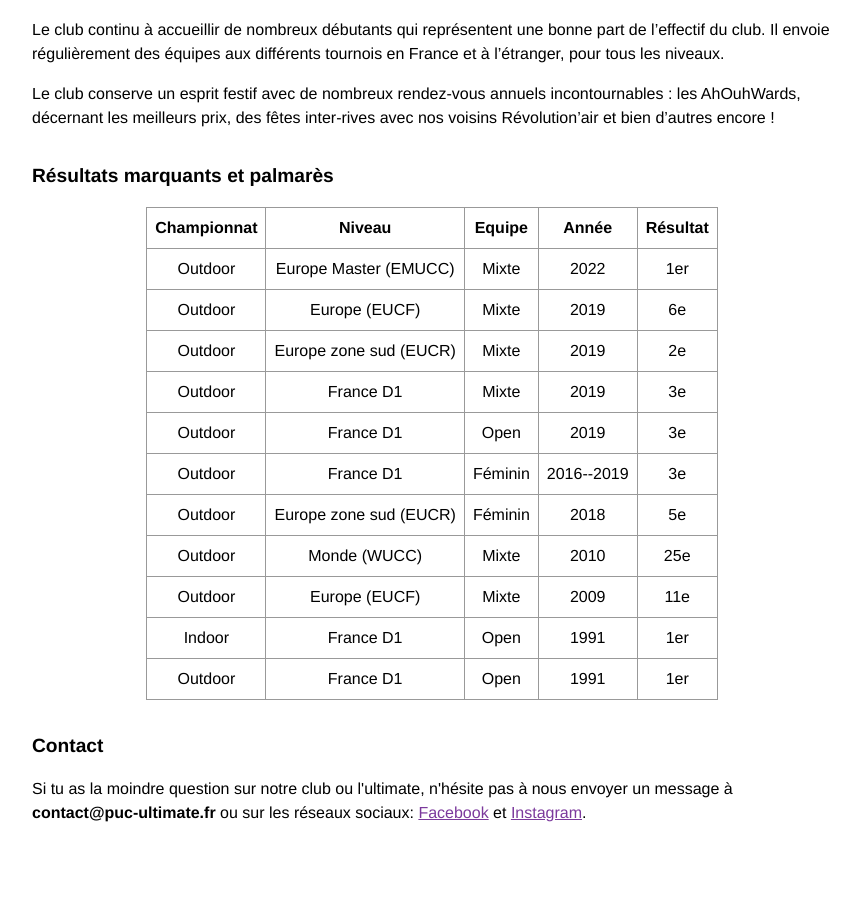
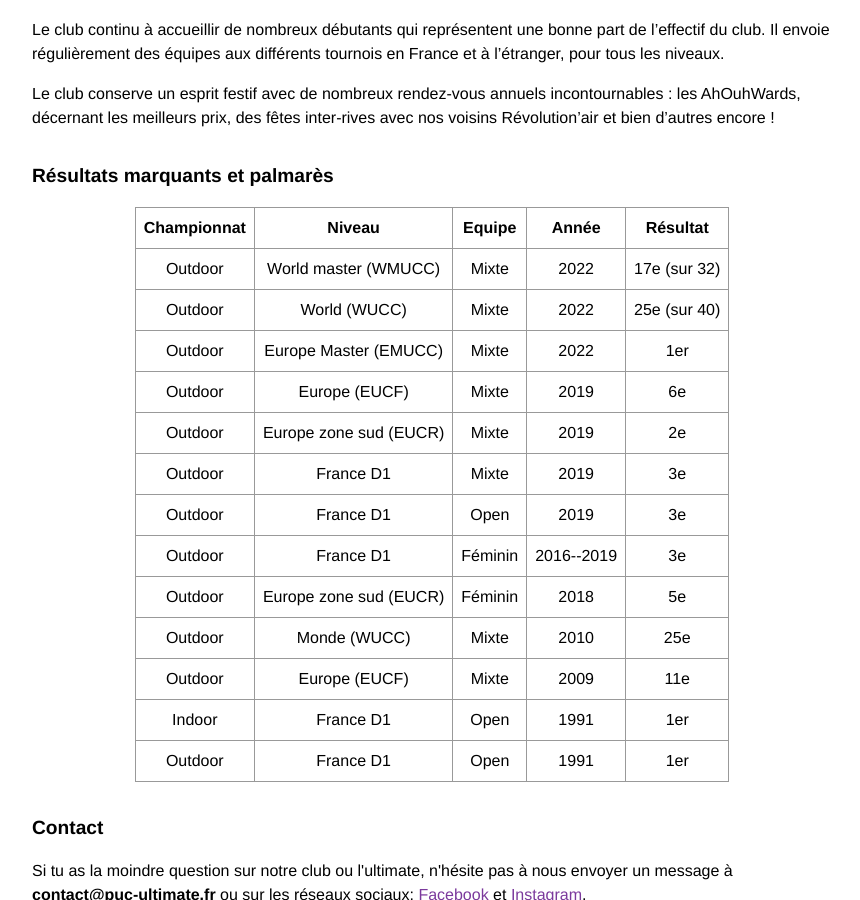
Before and after one commit to ahouhpuc/ahouhpuc.github.io, a Jekyll site: the page built from a-propos.markdown, in a window 1280 px wide and 900 px high, scrolled down 2283 px. Shown: the whole window, without its empty margins (208-1068 px from the left). Built offline with Jekyll 4.4.1, drawn with Linux system fonts in a browser that asks for light colours; before the commit the page ends 3156 px from its top, so only the background shows below that.

Commit message:
Update results

```diff
--- a/a-propos.markdown
+++ b/a-propos.markdown
@@ -100,6 +100,8 @@ inter-rives avec nos voisins Révolution'air et bien d'autres encore !
 
 <table>
 <tr><td>Championnat</td><td>Niveau</td><td>Equipe</td><td>Année</td><td>Résultat</td></tr>
+<tr><td>Outdoor</td><td>World master (WMUCC)</td><td>Mixte</td><td>2022</td><td>17e (sur 32)</td></tr>
+<tr><td>Outdoor</td><td>World (WUCC)</td><td>Mixte</td><td>2022</td><td>25e (sur 40)</td></tr>
 <tr><td>Outdoor</td><td>Europe Master (EMUCC)</td><td>Mixte</td><td>2022</td><td>1er</td></tr>
 <tr><td>Outdoor</td><td>Europe (EUCF)</td><td>Mixte</td><td>2019</td><td>6e</td></tr>
 <tr><td>Outdoor</td><td>Europe zone sud (EUCR)</td><td>Mixte</td><td>2019</td><td>2e</td></tr>
```
